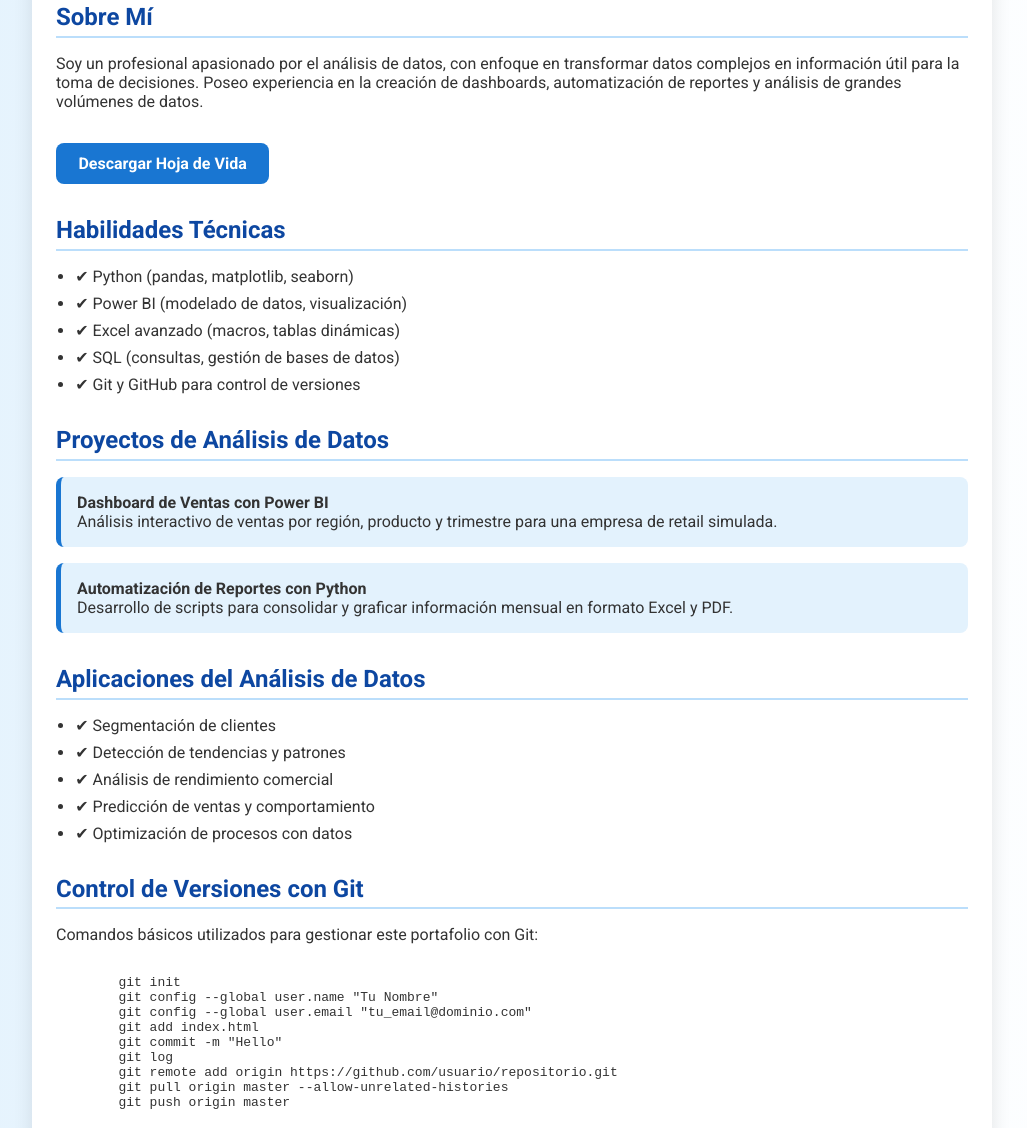
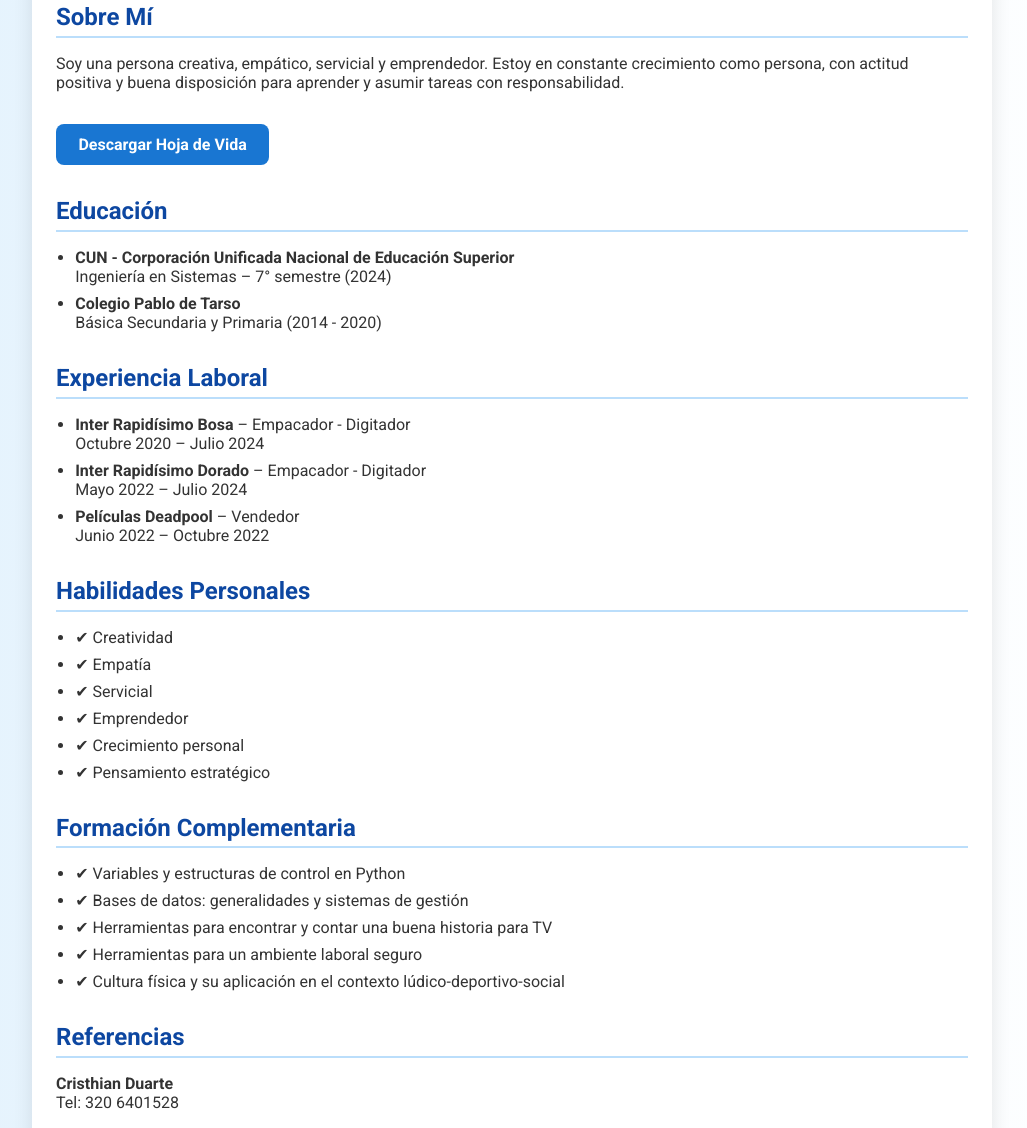
Before and after one commit to RicardoAndresCruz/MI-PORTAFOLIO, a plain HTML site: page index.html in a window 1280 px wide. Shown: the part 288-1416 px from the top of the page, without its empty margins (128-1155 px from the left). Drawn offline with Linux system fonts and the light colour scheme.

Commit message:
Update index.html

```diff
--- a/index.html
+++ b/index.html
@@ -1,4 +1,3 @@
-
 <!DOCTYPE html>
 <html lang="es">
 <head>
@@ -86,67 +85,66 @@
 
 <header>
     <h1>Ricardo Andrés Cruz Samacá</h1>
-    <p>Analista de Datos | Python | Power BI | Excel | SQL</p>
+    <p>Estudiante de Ingeniería en Sistemas | Analista de Datos | Creativo | Emprendedor</p>
 </header>
 
 <main>
 
     <section>
         <h2>Sobre Mí</h2>
-        <p>Soy un profesional apasionado por el análisis de datos, con enfoque en transformar datos complejos en información útil para la toma de decisiones. Poseo experiencia en la creación de dashboards, automatización de reportes y análisis de grandes volúmenes de datos.</p>
+        <p>Soy una persona creativa, empático, servicial y emprendedor. Estoy en constante crecimiento como persona, con actitud positiva y buena disposición para aprender y asumir tareas con responsabilidad.</p>
         <a class="cv-link" href="cv_ricardo_cruz.pdf" target="_blank">Descargar Hoja de Vida</a>
     </section>
 
     <section>
-        <h2>Habilidades Técnicas</h2>
+        <h2>Educación</h2>
         <ul>
-            <li>✔ Python (pandas, matplotlib, seaborn)</li>
-            <li>✔ Power BI (modelado de datos, visualización)</li>
-            <li>✔ Excel avanzado (macros, tablas dinámicas)</li>
-            <li>✔ SQL (consultas, gestión de bases de datos)</li>
-            <li>✔ Git y GitHub para control de versiones</li>
+            <li><strong>CUN - Corporación Unificada Nacional de Educación Superior</strong><br>
+                Ingeniería en Sistemas – 7° semestre (2024)</li>
+            <li><strong>Colegio Pablo de Tarso</strong><br>
+                Básica Secundaria y Primaria (2014 - 2020)</li>
         </ul>
     </section>
 
     <section>
-        <h2>Proyectos de Análisis de Datos</h2>
-        <div class="card">
-            <strong>Dashboard de Ventas con Power BI</strong><br>
-            Análisis interactivo de ventas por región, producto y trimestre para una empresa de retail simulada.
-        </div>
-        <div class="card">
-            <strong>Automatización de Reportes con Python</strong><br>
-            Desarrollo de scripts para consolidar y graficar información mensual en formato Excel y PDF.
-        </div>
-    </section>
-
-    <section>
-        <h2>Aplicaciones del Análisis de Datos</h2>
+        <h2>Experiencia Laboral</h2>
         <ul>
-            <li>✔ Segmentación de clientes</li>
-            <li>✔ Detección de tendencias y patrones</li>
-            <li>✔ Análisis de rendimiento comercial</li>
-            <li>✔ Predicción de ventas y comportamiento</li>
-            <li>✔ Optimización de procesos con datos</li>
+            <li><strong>Inter Rapidísimo Bosa</strong> – Empacador - Digitador<br>
+                Octubre 2020 – Julio 2024</li>
+            <li><strong>Inter Rapidísimo Dorado</strong> – Empacador - Digitador<br>
+                Mayo 2022 – Julio 2024</li>
+            <li><strong>Películas Deadpool</strong> – Vendedor<br>
+                Junio 2022 – Octubre 2022</li>
         </ul>
     </section>
 
     <section>
-    <h2>Control de Versiones con Git</h2>
-    <p>Comandos básicos utilizados para gestionar este portafolio con Git:</p>
-    <pre><code>
-        git init
-        git config --global user.name "Tu Nombre"
-        git config --global user.email "tu_email@dominio.com"
-        git add index.html
-        git commit -m "Hello"
-        git log
-        git remote add origin https://github.com/usuario/repositorio.git
-        git pull origin master --allow-unrelated-histories
-        git push origin master
-    </code></pre>
-</section>
+        <h2>Habilidades Personales</h2>
+        <ul>
+            <li>✔ Creatividad</li>
+            <li>✔ Empatía</li>
+            <li>✔ Servicial</li>
+            <li>✔ Emprendedor</li>
+            <li>✔ Crecimiento personal</li>
+            <li>✔ Pensamiento estratégico</li>
+        </ul>
+    </section>
 
+    <section>
+        <h2>Formación Complementaria</h2>
+        <ul>
+            <li>✔ Variables y estructuras de control en Python</li>
+            <li>✔ Bases de datos: generalidades y sistemas de gestión</li>
+            <li>✔ Herramientas para encontrar y contar una buena historia para TV</li>
+            <li>✔ Herramientas para un ambiente laboral seguro</li>
+            <li>✔ Cultura física y su aplicación en el contexto lúdico-deportivo-social</li>
+        </ul>
+    </section>
+
+    <section>
+        <h2>Referencias</h2>
+        <p><strong>Cristhian Duarte</strong><br>Tel: 320 6401528</p>
+    </section>
 
 </main>
 
```
